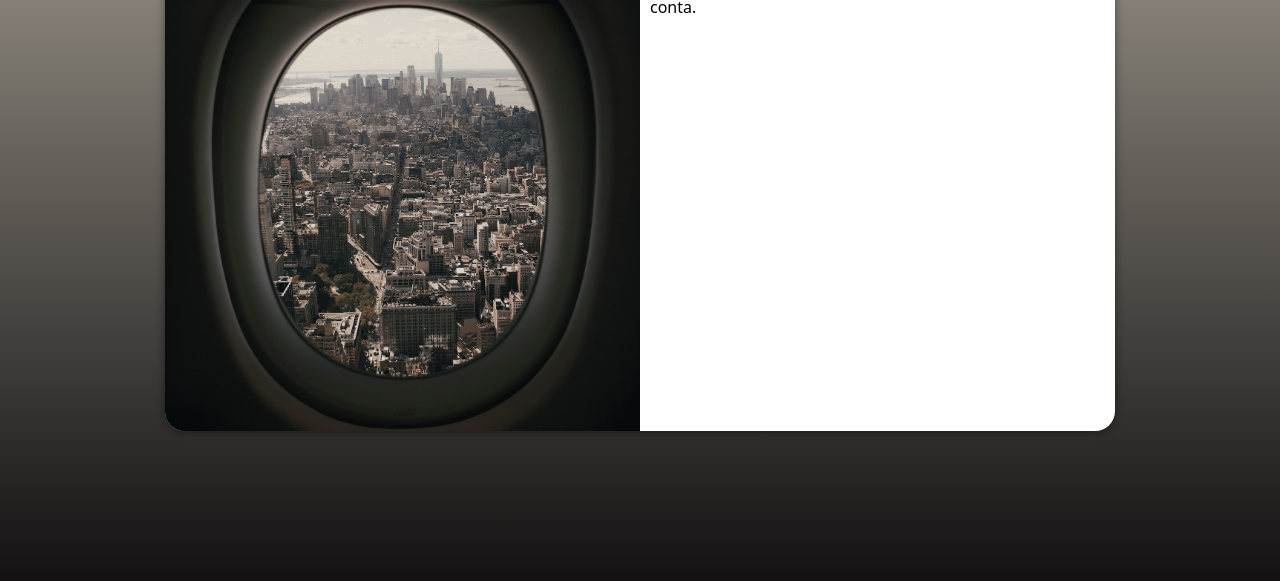
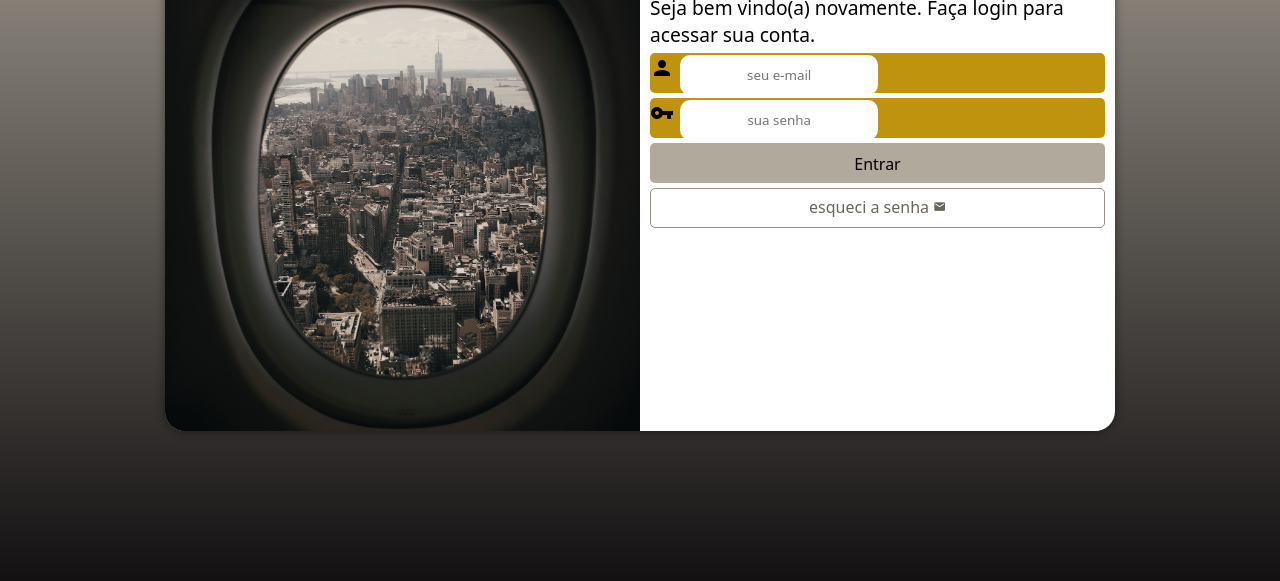
Before and after one commit to RafaelDevProjects/Login, a plain HTML site: page index.html in a window 1280 px wide. Shown: the part 219-800 px from the top of the page. Drawn offline with Linux system fonts and the light colour scheme.

Commit message:
formaação do formlario

```diff
--- a/estilos/midia-query.css
+++ b/estilos/midia-query.css
@@ -46,4 +46,13 @@ Midia quearies
         height: 100%;
     }
 
+    div#formulario > h1{
+        font-size: 2em;
+
+    }
+
+    div#formulario > p{
+        font-size: 1.2em;
+    }
+
 }
--- a/estilos/style.css
+++ b/estilos/style.css
@@ -58,3 +58,85 @@ section#login > div#formulario{
     display: block;
     padding: 10px;
 }
+
+div#formulario > h1{
+    text-align: center;
+    margin-bottom: 10px;
+}
+
+div#formulario > p{
+    font-size: 0.8em;
+}
+
+form > div.campo{
+    background-color: #BF930D;
+    width: 100%;
+    height: 40px;
+    display: block;
+    border-radius: 5px;
+    margin: 5px 0px;
+}
+
+div.campo > label{
+    display: none;
+}
+
+form #isenha {
+    margin: 2px;
+    height: 100%;
+    border-radius: 10px;
+    border: none;
+    text-align: center;
+}
+
+form #ilogin{
+    margin: 2px;
+    height: 100%;
+    border-radius: 10px;
+    border: none;
+    text-align: center;
+
+
+}
+
+form > input[type=submit]{
+    display: block;
+    font-size: 1em;
+    width: 100%;
+    height: 40px;
+    background-color: #B0A99C;
+    border: none;
+    padding: 10px;
+    border-radius: 5px;
+    cursor: pointer;
+
+}
+
+form > input[type=submit]:hover{
+    background-color: #7c776d ;
+    color: white;
+}
+
+form > a.botao{
+    display: block;
+    text-align: center;
+    font-size: 1em;
+    width: 100%;
+    height: 40px;
+    padding-top: 7px;
+    background-color: white ;
+    border-radius: 5px;
+    border: 1px solid #969087;
+    text-decoration: none;
+    color: #69655c;
+    margin-top: 5px;
+}
+
+form > a.botao:hover{
+    background-color: #968e82 ;
+    color: #e0dac3;
+}
+
+form > a.botao > span{
+    font-size: 0.8em;
+}
--- a/index.html
+++ b/index.html
@@ -5,6 +5,8 @@
     <meta name="viewport" content="width=device-width, initial-scale=1.0">
     <link rel="stylesheet" href="estilos/style.css">
     <link rel="stylesheet" href="estilos/midia-query.css">
+    <link href="https://fonts.googleapis.com/icon?family=Material+Icons"
+      rel="stylesheet">
     <title>Login</title>
 </head>
 <body>
@@ -16,7 +18,21 @@
             <div id="formulario">
                 <h1>Login</h1>
                 <p>Seja bem vindo(a) novamente. Faça login para acessar sua conta.
-                <form action="login.php" method="post">
+                <form action="login.php" method="post" autocomplete="on">
+                    <div class="campo">
+                        <span class="material-icons">person</span>
+                        <input type="email" name="nome" id="ilogin"  placeholder="seu e-mail" autocomplete="email" required maxlength="30">
+                        <label for="ilogin">Nome</label>
+                    </div>
+
+                    <div class="campo">
+                        <span class="material-icons">vpn_key</span>
+                        <input type="password" name="senha" id="isenha" placeholder="sua senha" autocomplete="current-password" required maxlength="20" minlength="8">
+                        <label for="isenha">Senha</label>
+                    </div>
+
+                    <input type="submit" value="Entrar">
+                    <a href="esqueci.html" class="botao">esqueci a senha <span class="material-icons">mail</span></a>
 
                 </form>
 
```
